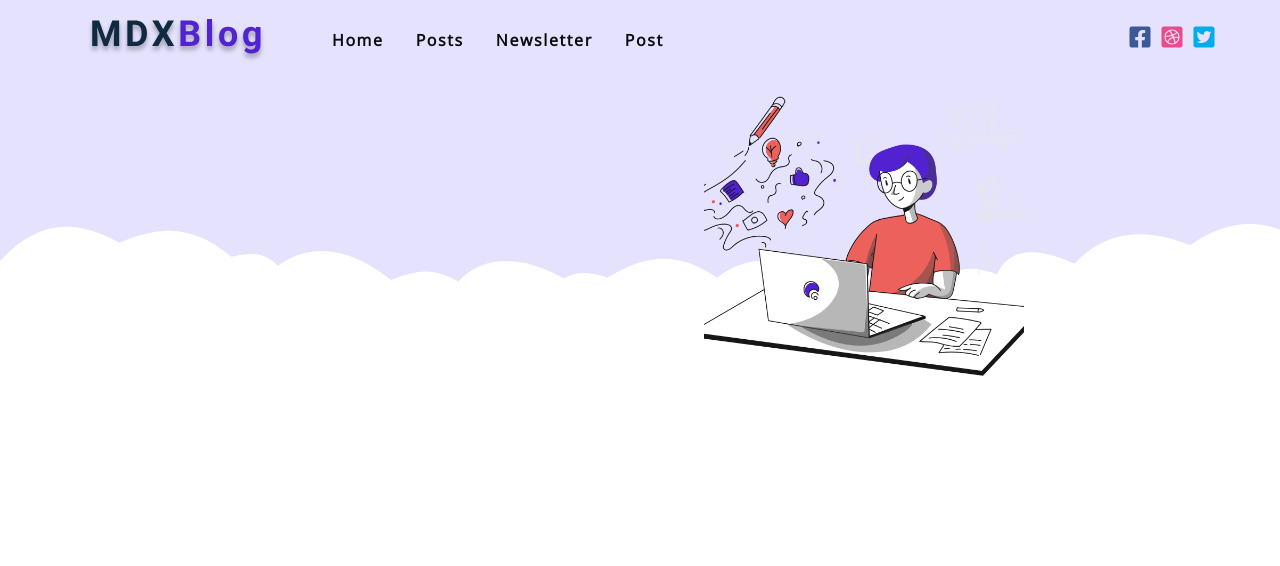
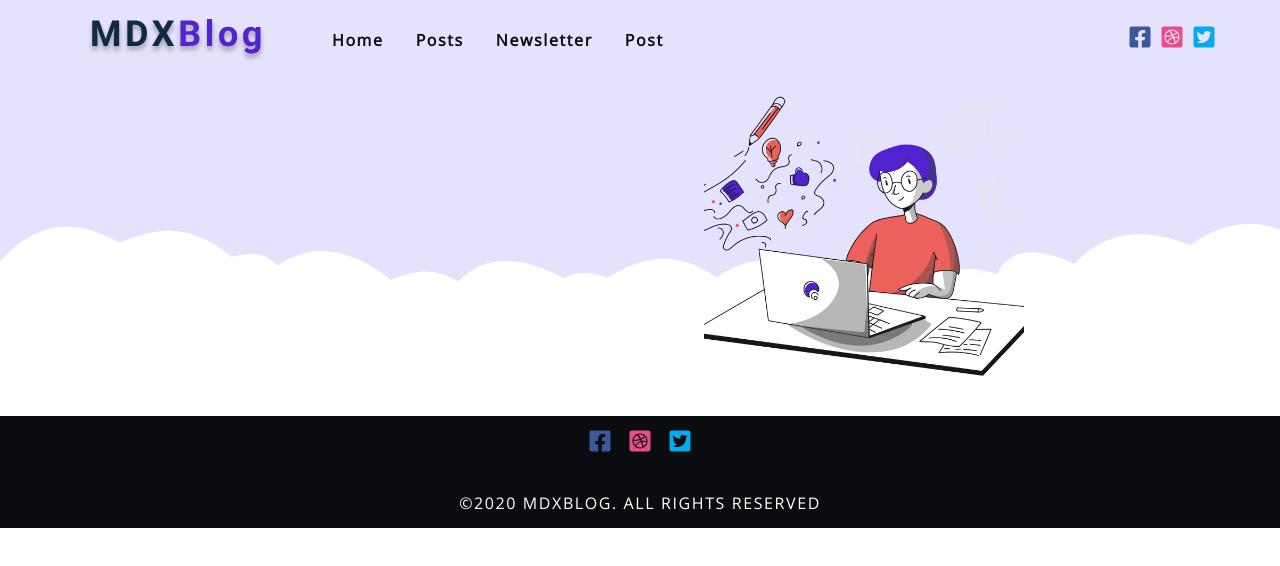
Before and after one commit to krittiyaclark/gatsby-mdx-blog-project, a Gatsby site: page / in a window 1280 px wide. Built offline with nearby package versions, Linux system fonts and the light colour scheme; Gatsby itself is replaced by a stand-in of ours.

Commit message:
Added the footer component

```diff
--- a/src/components/Footer.js
+++ b/src/components/Footer.js
@@ -1,7 +1,15 @@
-import React from 'react'
-import SocialLinks from '../constants/socialLinks'
+import React from "react"
+import SocialLinks from "../constants/socialLinks"
+
 const Footer = () => {
-  return <h2>footer component</h2>
+  return (
+    <footer className="footer">
+      <>
+        <SocialLinks styleClass="footer-icons" />
+        <p>&copy;{new Date().getFullYear()} MDXBlog. All rights reserved</p>
+      </>
+    </footer>
+  )
 }
 
 export default Footer
--- a/src/components/Layout.js
+++ b/src/components/Layout.js
@@ -21,7 +21,7 @@
       <Navbar toggle={toggle} />
       <Sidebar isOpen={isOpen} toggle={toggle} />
       <main>{children}</main>
-      {/* <Footer /> */}
+      <Footer />
     </>
   )
 }
```
